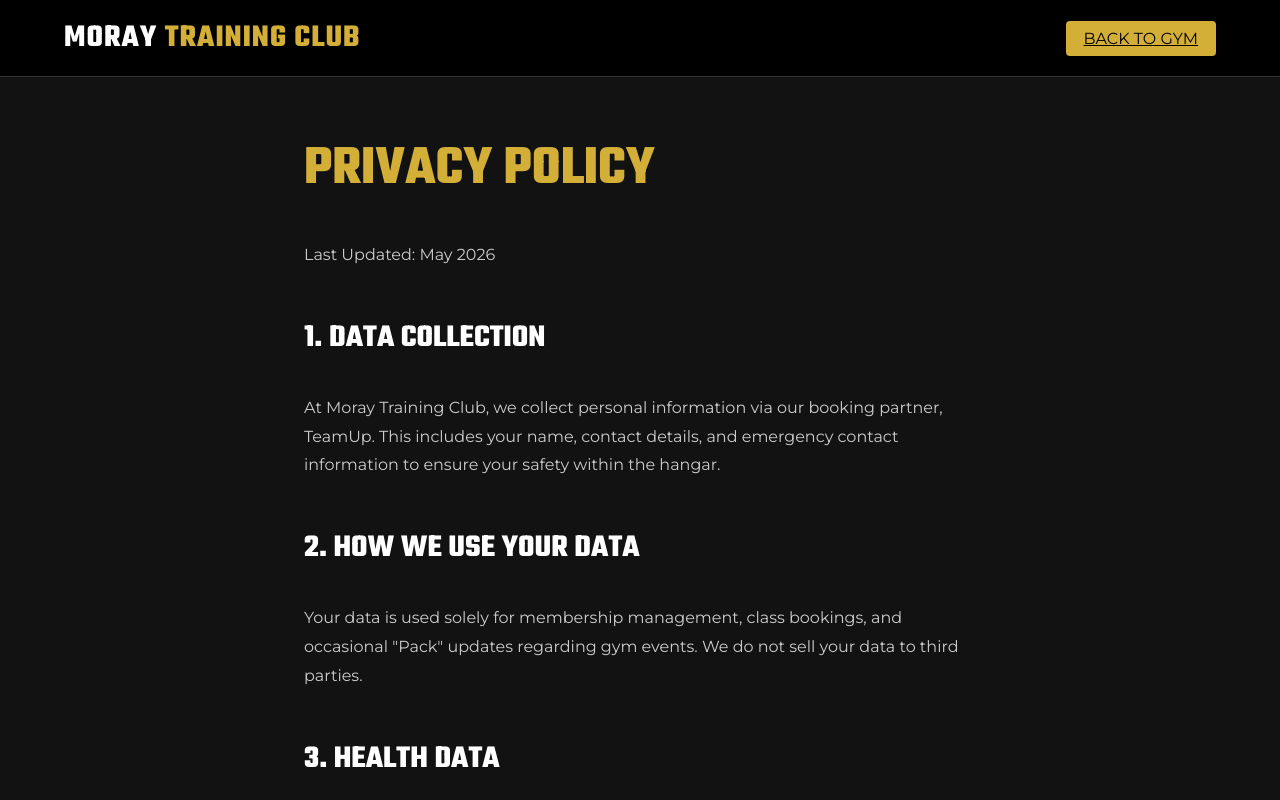
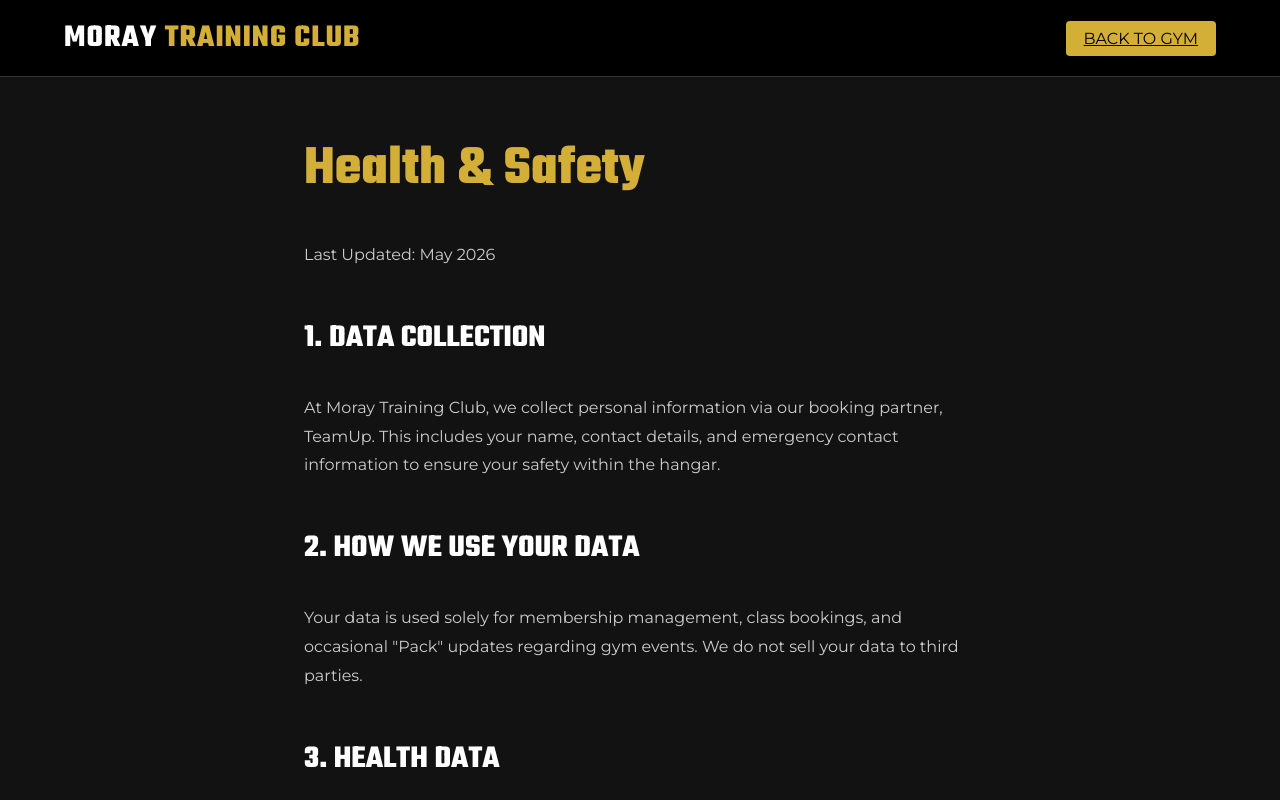
Before and after one commit to Leigha1234/MTC, a plain HTML site: page health-safety.html in a window 1280 px wide. Shown: the top 800 px of the page. Drawn offline with Linux system fonts and the light colour scheme.

Commit message:
health and safety

```diff
--- a/health-safety.html
+++ b/health-safety.html
@@ -24,7 +24,7 @@
     </nav>
 
     <article class="policy-content">
-        <h1>PRIVACY POLICY</h1>
+        <h1>Health & Safety</h1>
         <p>Last Updated: May 2026</p>
 
         <h2>1. DATA COLLECTION</h2>
```
